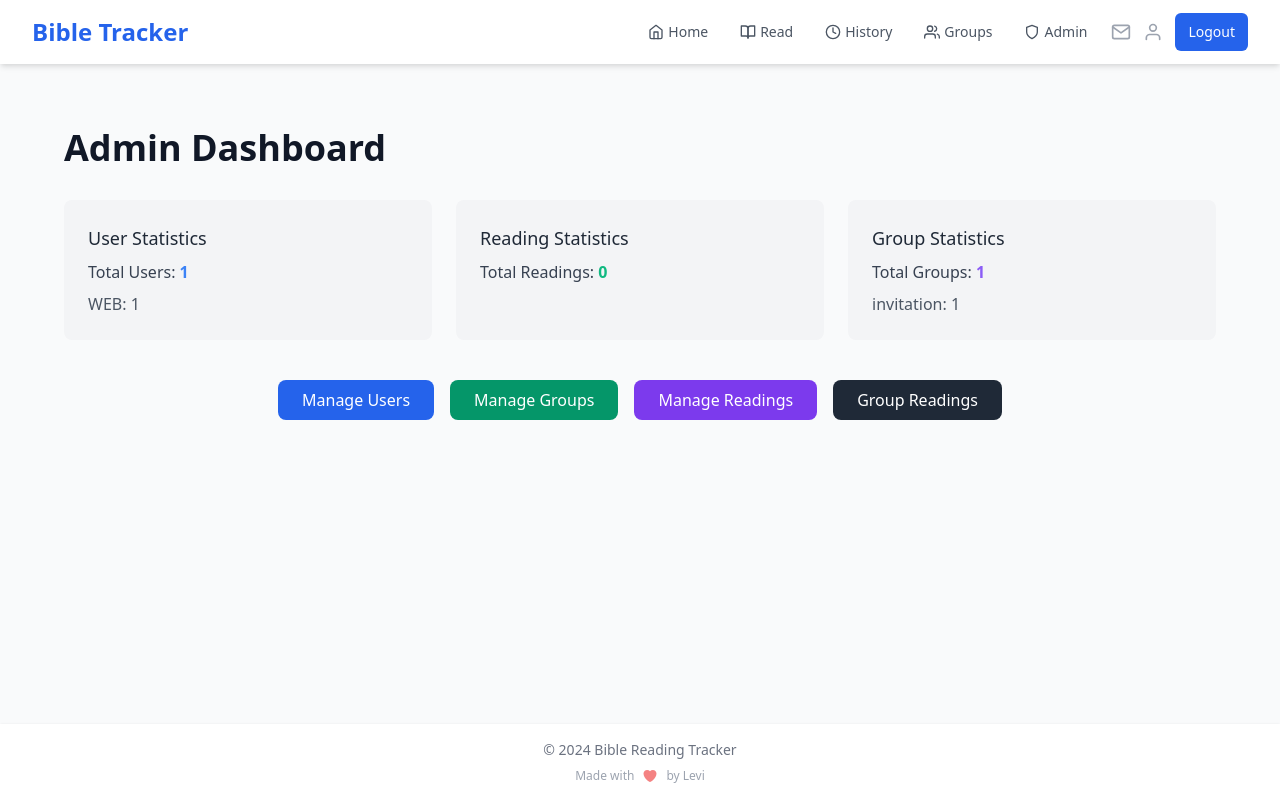
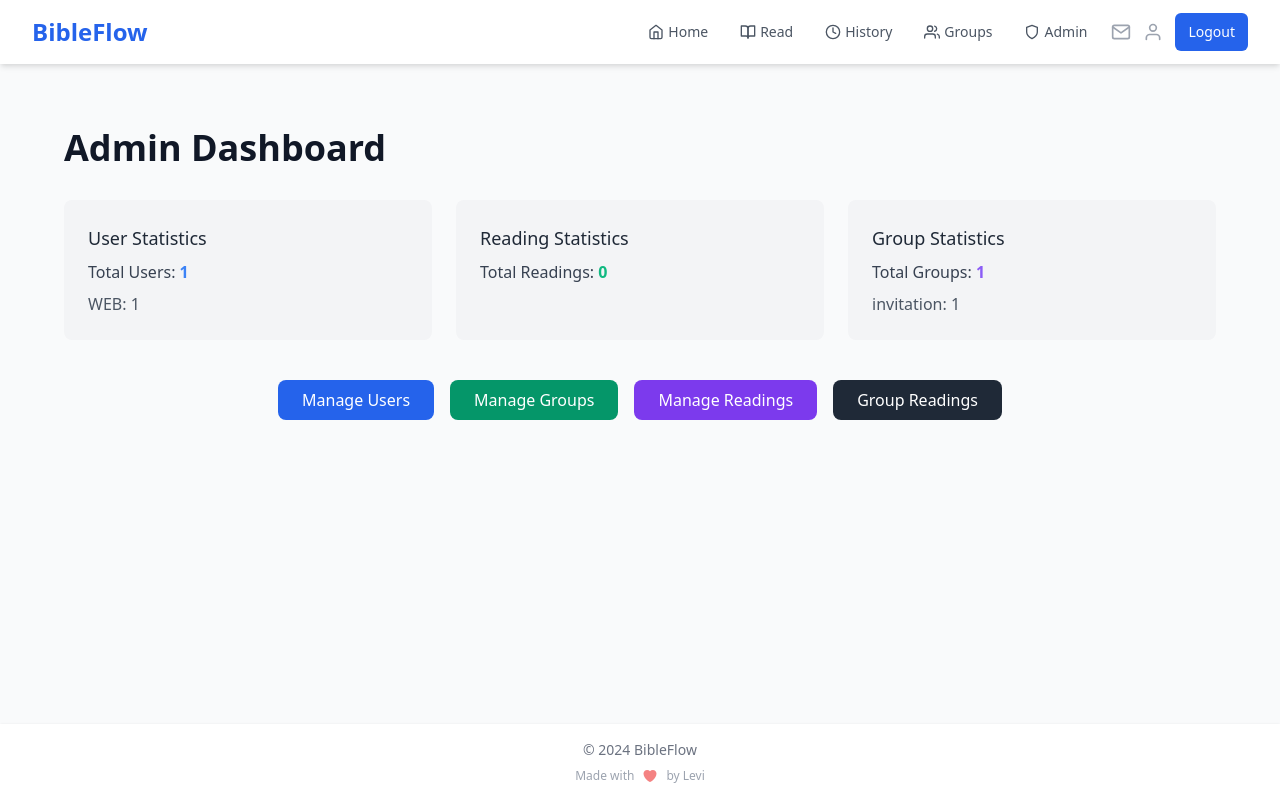
Before and after one commit to Levi-LMN/BibleBuddy, a Flask app: page /admin in a window 1280 px wide. Run offline with Flask 3, Linux system fonts and the light colour scheme; a user stored in the database is signed in; data comes from the database, SQL or seed files in the repository; data that the repository does not hold is empty; parts of the project's set-up code (start-up, migrations or seed data) failed here and were passed over.

```diff
--- a/templates/base.html
+++ b/templates/base.html
@@ -3,7 +3,7 @@
 <head>
     <meta charset="UTF-8">
     <meta name="viewport" content="width=device-width, initial-scale=1.0">
-    <title>Bible Reading Tracker</title>
+    <title>BibleFlow</title>
     <link href="https://cdn.jsdelivr.net/npm/tailwindcss@2.2.19/dist/tailwind.min.css" rel="stylesheet">
     <script src="https://cdn.jsdelivr.net/npm/feather-icons/dist/feather.min.js"></script>
     <link rel="icon" href="https://richardesimmons3.com/wp-content/uploads/2022/02/rod-long-DRgrzQQsJDA-unsplash-scaled.jpg">
@@ -14,7 +14,7 @@
             <div class="flex justify-between h-16 items-center">
                 <div class="flex items-center justify-between w-full">
                     <div class="flex items-center">
-                        <a href="{{ url_for('home') }}" class="text-xl sm:text-2xl font-bold text-blue-600">Bible Tracker</a>
+                        <a href="{{ url_for('home') }}" class="text-xl sm:text-2xl font-bold text-blue-600">BibleFlow</a>
                     </div>
                     <div class="flex items-center">
                         {% if current_user.is_authenticated %}
@@ -136,7 +136,7 @@
     <footer class="bg-white shadow">
         <div class="max-w-7xl mx-auto py-4 px-4 sm:px-6 lg:px-8 text-center">
             <div class="text-gray-500 text-sm">
-                © 2024 Bible Reading Tracker
+                © 2024 BibleFlow
             </div>
             <div class="mt-2 text-xs text-gray-400 flex items-center justify-center">
                 <span class="mr-2">Made with</span>
```
